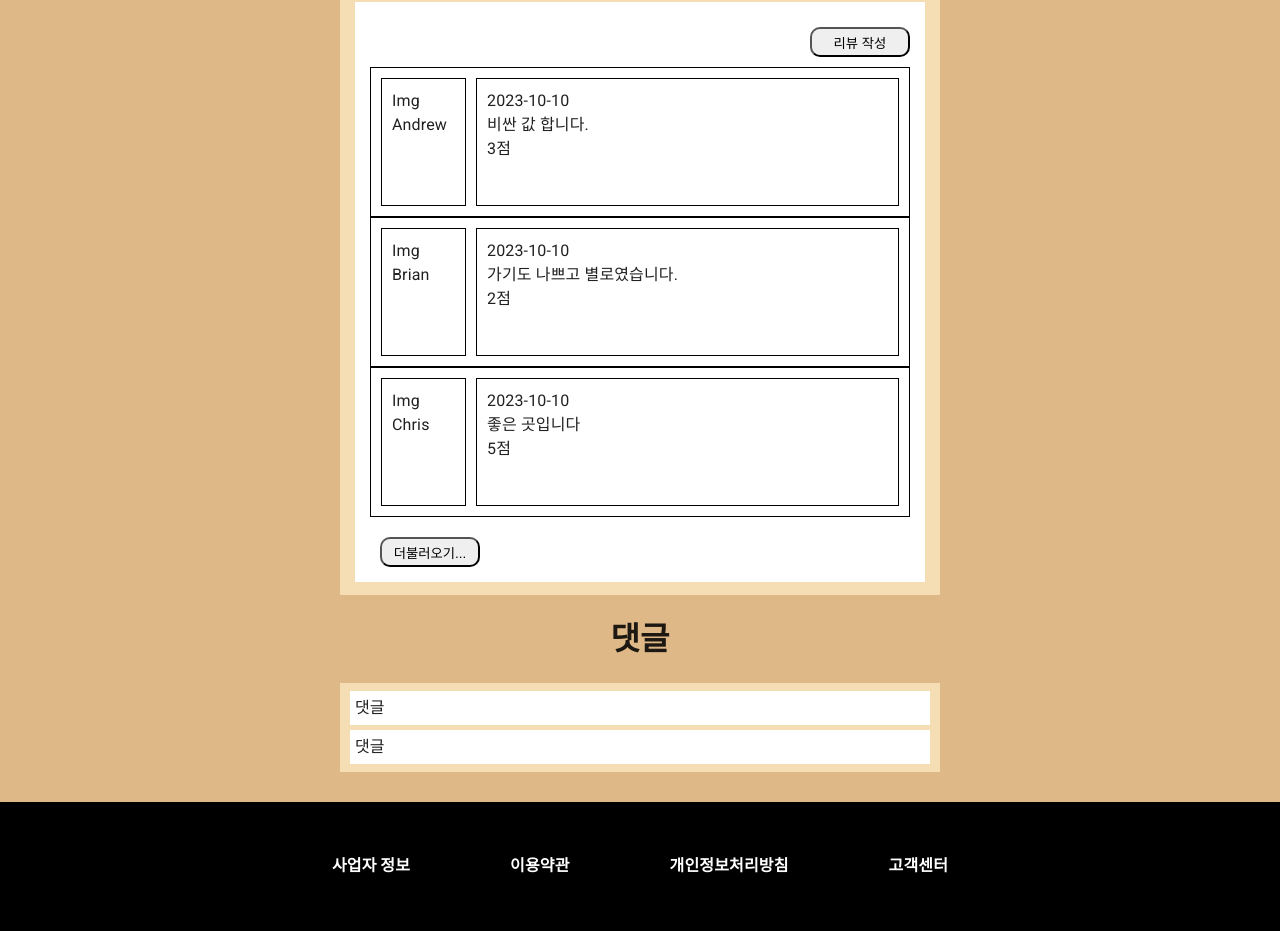
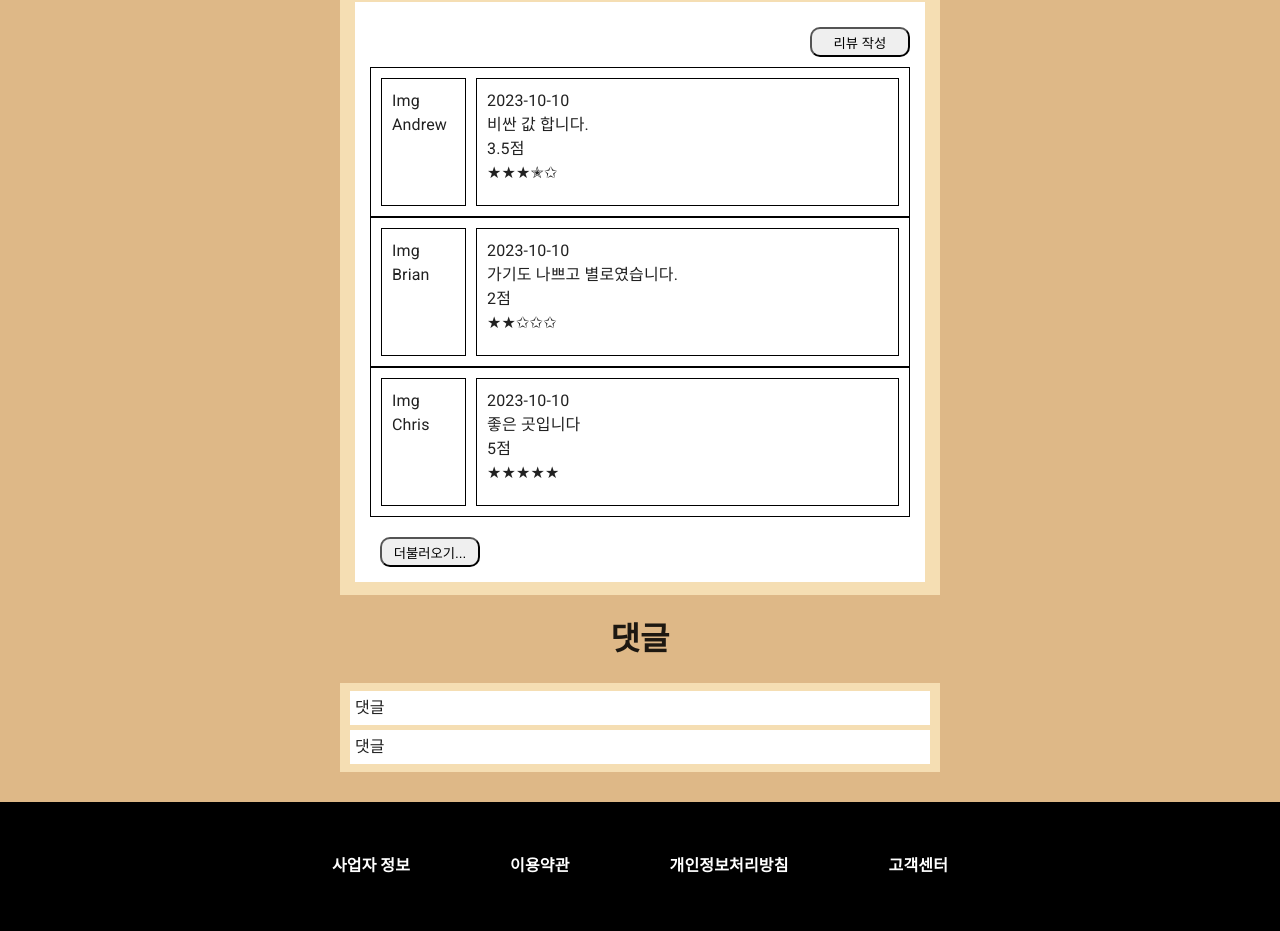
Before and after one commit to msh9900/basketballguest, a React (Create React App) app in the folder front/: page /gym/detailArticles in a window 1280 px wide. Shown: the part 1673-2604 px from the top of the page. Built offline with nearby package versions, Linux system fonts and the light colour scheme; a web font is replaced by a local one.

Commit message:
[FEAT] star emoticons added in reviews

```diff
--- a/front/src/components/rental/detailArticles/DetailArticles.tsx
+++ b/front/src/components/rental/detailArticles/DetailArticles.tsx
@@ -115,7 +115,7 @@ const DetailArticles = () => {
           <div className={cls.mainContent}>
             <h2>영업일</h2>
             <div className={cls.eachContent}>
-              {openingDaysRes.map((ele,i)=>(
+              {openingDaysRes.map((ele, i)=>(
               <li key={'openingDays'+i}>{ele}</li>))}
             </div>
           </div>
--- a/front/src/components/rental/detailArticles/EachReview.tsx
+++ b/front/src/components/rental/detailArticles/EachReview.tsx
@@ -1,3 +1,4 @@
+import { stringify } from 'querystring';
 import cls from './EachReview.module.scss';
 
 const dummyReviews = [
@@ -6,7 +7,7 @@ const dummyReviews = [
     profileImg: 'A',
     createdDate: '2023-10-10',
     contents: '비싼 값 합니다.',
-    ratings: '3',
+    ratings: '3.5',
   },
   {
     userName: 'Brian',
@@ -25,10 +26,28 @@ const dummyReviews = [
 ];
 
 const EachReview = () => {
+  const renderStars = (str: string) => {
+    const num = Number(str);
+    const Blacks = Math.floor(num);
+    const half = num === Math.floor(num) ? 0 : 1;
+    const Whites = 5 - Blacks - half;
+    const ele = [];
+    for (let index = 0; index < Blacks; index++) {
+      ele.push(<span key={Math.random()}>★</span>);
+    }
+    if (half !== 0) {
+      ele.push(<span key={Math.random()}>✭</span>);
+    }
+    for (let index = 0; index < Whites; index++) {
+      ele.push(<span key={Math.random()}>✩</span>);
+    }
+    return ele;
+  };
+
   return (
     <div className={cls.EachReviewLayout}>
       {dummyReviews.map((e, i) => (
-        <div key={i} className={cls.reviewContents}>
+        <div key={JSON.stringify(e)} className={cls.reviewContents}>
           <div className={cls.profileSection}>
             <div>Img</div>
             <div>{e.userName}</div>
@@ -37,6 +56,9 @@ const EachReview = () => {
             <div>{e.createdDate}</div>
             <div>{e.contents}</div>
             <div>{e.ratings}점</div>
+            <div>
+              {renderStars(e.ratings)}
+            </div>
           </div>
         </div>
       ))}
```
